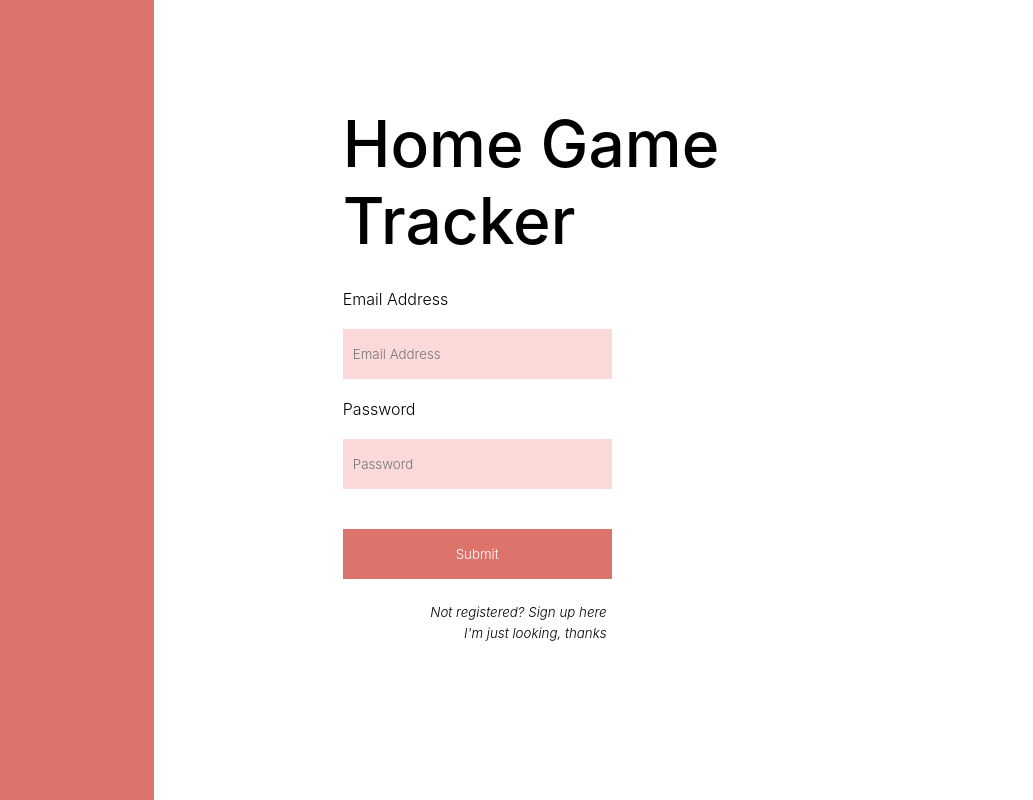
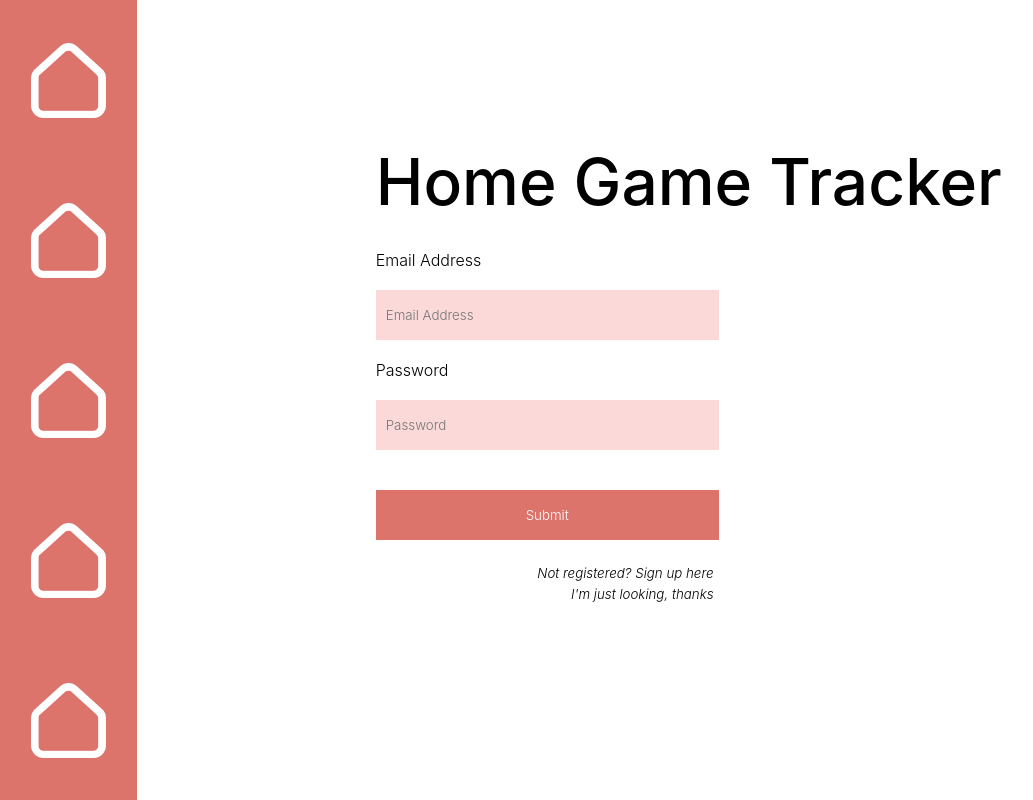
Before and after one commit to Majoggy/Home-game-v2, a React (Create React App) app in the folder client/: page / in a window 1280 px wide. Shown: the whole page, without its empty margins (0-1033 px from the left). Built offline with nearby package versions, Linux system fonts and the light colour scheme.

Commit message:
continued nav bar styling adventures

```diff
--- a/client/src/App.js
+++ b/client/src/App.js
@@ -1,6 +1,4 @@
 import React from 'react'
-import { BrowserRouter, Routes, Route } from 'react-router-dom'
-import Login from './components/auth/Login'
 import Layout from './components/common/Layout'
 
 function App() {
--- a/client/src/components/common/Layout.js
+++ b/client/src/components/common/Layout.js
@@ -4,7 +4,7 @@ import Pages from './Pages'
 
 function Layout() {
   return (
-    <div className="dash-wrap">
+    <div className="screen-wrap">
       <Nav/>
       <div className="content-wrap">
         <Pages/>
--- a/client/src/components/common/Nav.js
+++ b/client/src/components/common/Nav.js
@@ -1,8 +1,16 @@
 import React from 'react'
+import house from '../../images/house.png'
 
 function Nav() {
   return (
-    <div className="banner-left">
+    <div className="nav-bar">
+      <div className='logo-wrap'>
+        <img className="home-icon" src={house} alt="Logo" />
+        <img className="home-icon" src={house} alt="Logo" />
+        <img className="home-icon" src={house} alt="Logo" />
+        <img className="home-icon" src={house} alt="Logo" />
+        <img className="home-icon" src={house} alt="Logo" />
+      </div>
     </div>
   )
 }
--- a/client/src/styles/_dash.scss
+++ /dev/null
@@ -1,14 +0,0 @@
-.dash-wrap {
-  display: flex;
-  flex-direction: row;
-  align-items: center;
-  height: 100vh;
-  width: 100vw;
-  margin: auto auto;
-}
-
-.content-wrap {
-  width: 70%;
-  display: flex;
-  justify-content: center;
-}
--- a/client/src/styles/_login.scss
+++ b/client/src/styles/_login.scss
@@ -5,14 +5,6 @@
   height: 100vh;
   width: 100vw;
   margin: auto auto;
-}
-
-.banner-left {
-  background-color: $muted-red;
-  width: 12%;
-  height: auto;
-  min-height: 100%;
-  position: relative;
 }
 
 .login-content-wrap {
--- /dev/null
+++ b/client/src/styles/_nav.scss
@@ -0,0 +1,27 @@
+.home-icon {
+  width: 60%;
+  height: auto;
+  max-width: 75px;
+  max-height: 75px;
+  margin: 20px;
+}
+
+.logo-wrap {
+  display: flex;
+  flex-direction: column;
+  justify-content: space-around;
+  align-items: center;
+  height: 100vh;
+}
+
+.nav-bar {
+  background-color: $muted-red;
+  width: 12%;
+  max-width: 160px;
+  height: auto;
+  min-height: 100%;
+  position: relative;
+  display: flex;
+  flex-direction: column;
+  justify-content: center;
+}
--- a/client/src/styles/main.scss
+++ b/client/src/styles/main.scss
@@ -5,7 +5,7 @@ $muted-red: #dd746c;
 $light-pink: #fcd9d9;
 
 @import "_login.scss";
-@import "_dash.scss";
+@import "_nav.scss";
 
 body {
   margin: 0;
@@ -17,3 +17,20 @@ body {
   font-weight: 300;
   margin: 0;
 }
+
+// Flexboxes for main content
+
+.screen-wrap {
+  display: flex;
+  flex-direction: row;
+  align-items: center;
+  height: 100vh;
+  width: 100vw;
+  margin: auto auto;
+}
+
+.content-wrap {
+  width: 100%;
+  display: flex;
+  justify-content: center;
+}
```
Also changed, not shown: client/src/images/house.png (added).
